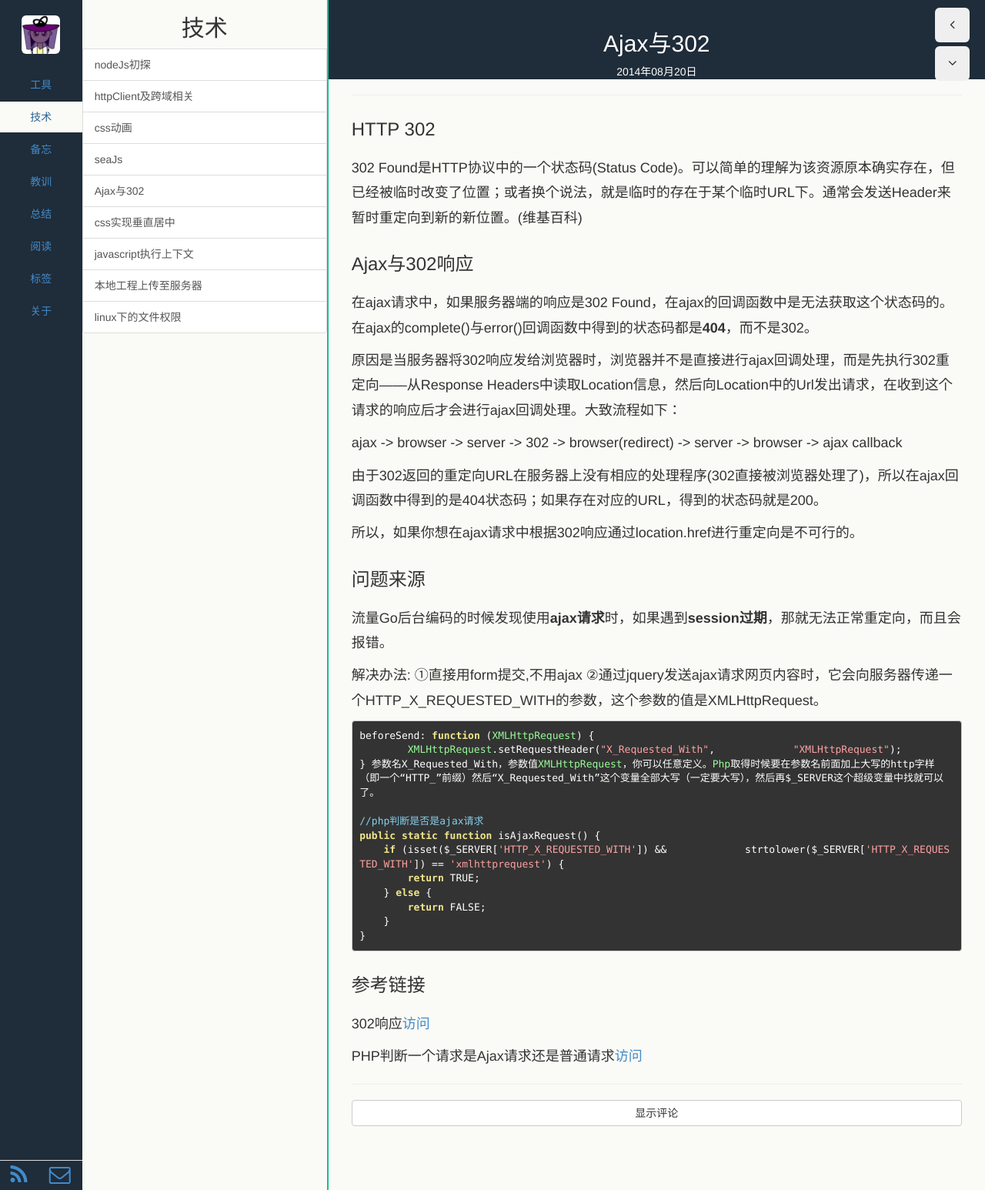
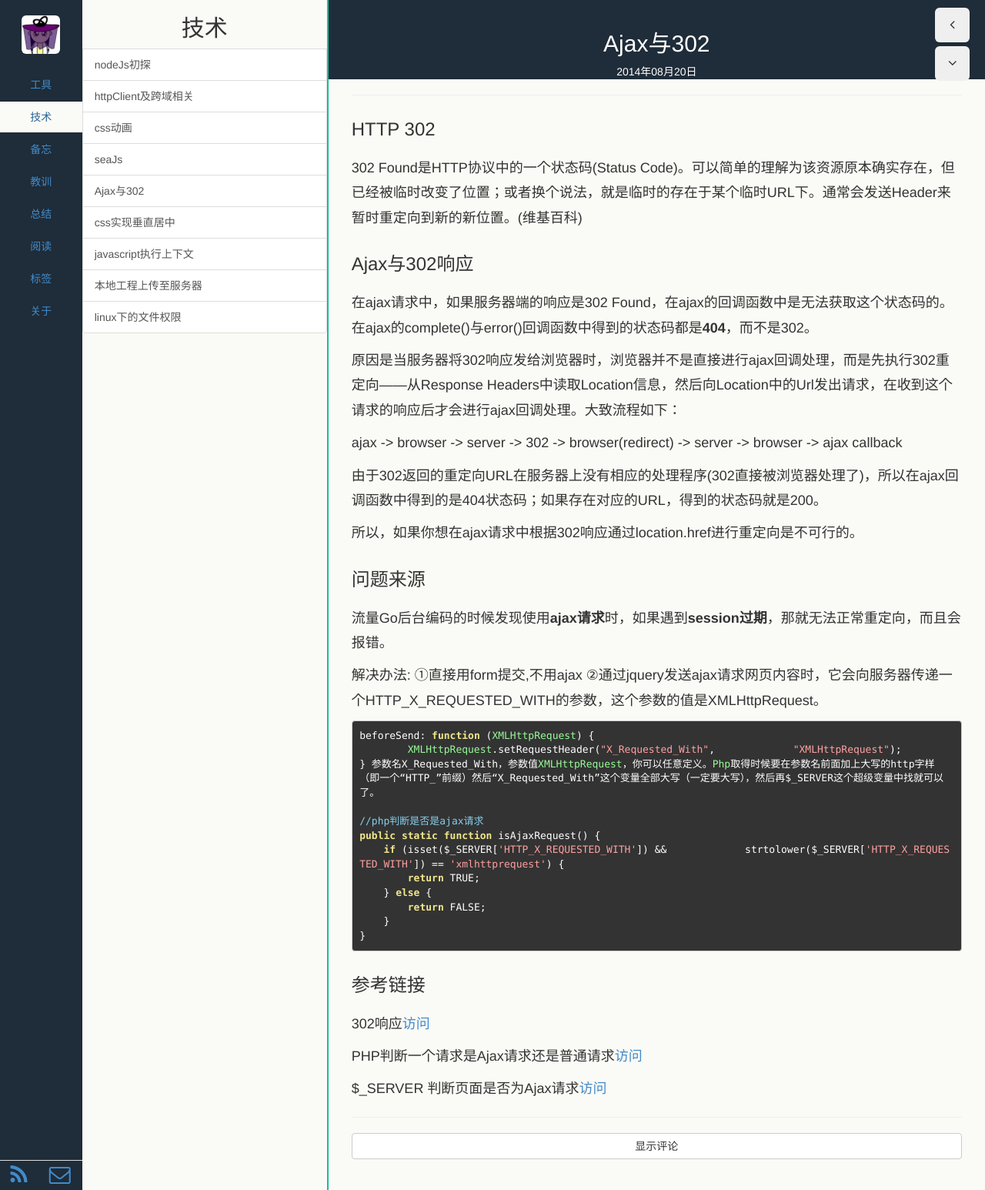
Before and after one commit to echoZQ/echo-blog, a Jekyll site: the page built from _posts/2014-08-20-ajax-302.md, in a window 1280 px wide. Shown: the whole page at 77% size. Built offline with Jekyll 4.4.1, drawn with Linux system fonts in a browser that asks for light colours; Markdown is read by kramdown in place of the engine named in the settings.

Commit message:
302 ajax

```diff
--- a/_posts/2014-08-20-ajax-302.md
+++ b/_posts/2014-08-20-ajax-302.md
@@ -46,3 +46,5 @@ ajax -> browser -> server -> 302 -> browser(redirect) -> server -> browser -> aj
 302响应[访问](http://www.cnblogs.com/dudu/p/ajax_302_found.html)
 
 PHP判断一个请求是Ajax请求还是普通请求[访问](http://m.oschina.net/blog/150273)
+
+$_SERVER 判断页面是否为Ajax请求[访问](http://www.ifunsion.com/archives/1483)
```
